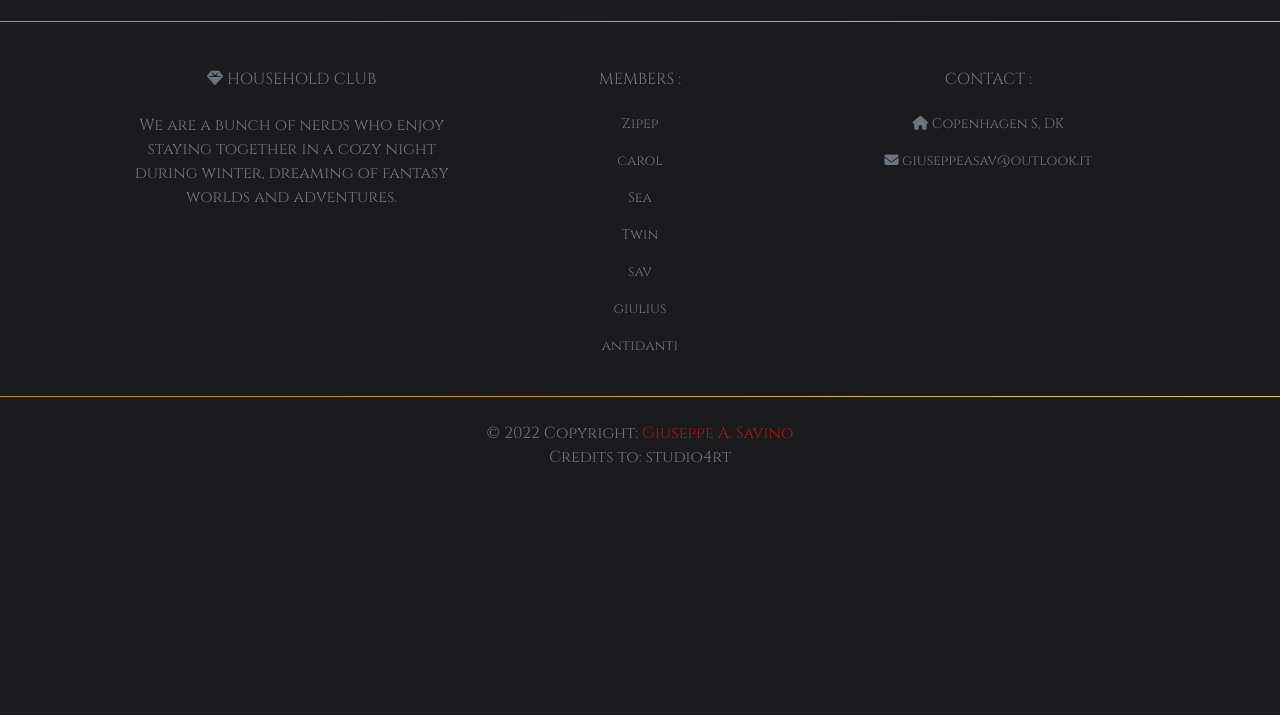
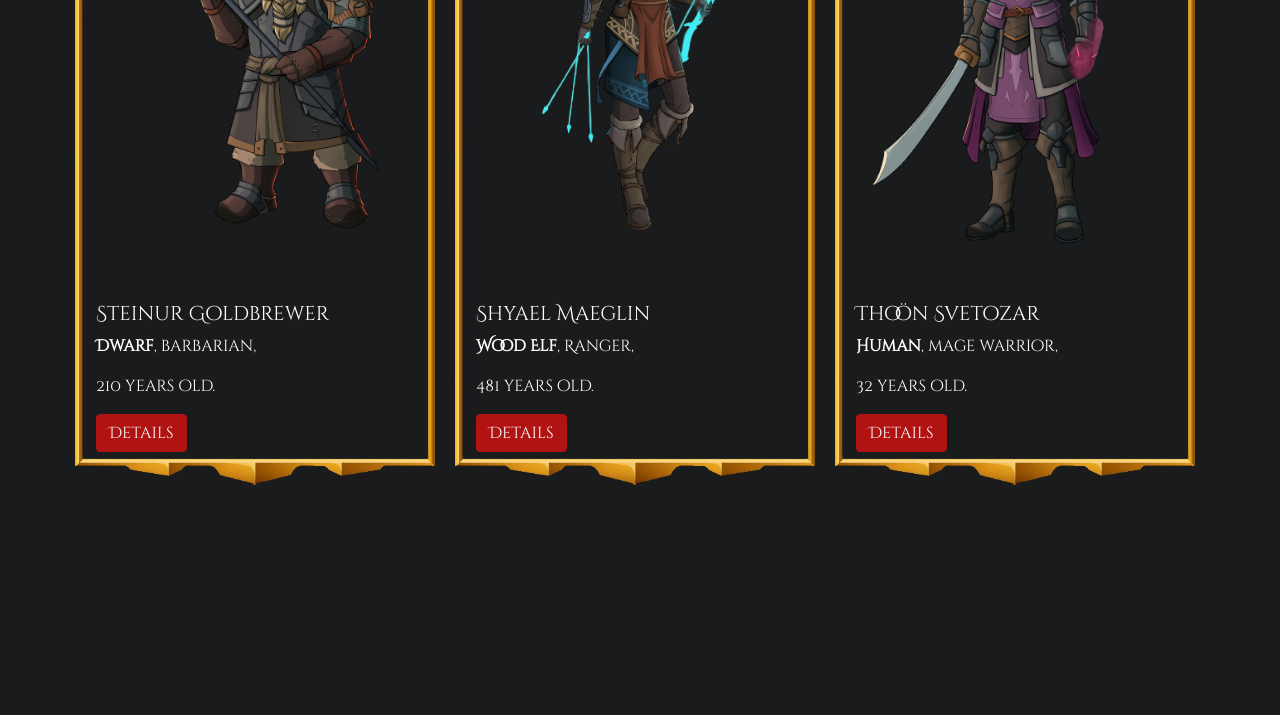
Before and after one commit to Zipep/Household-Club, a website: page src/characters.html in a window 1280 px wide. Shown: the part 761-1476 px from the top of the page. Before the commit the page ends 1270 px from the top, so only its background shows below. Drawn offline with nearby package versions, Linux system fonts and the light colour scheme.

Commit message:
Added style in Characters page and first row of cards

```diff
--- a/src/characters.html
+++ b/src/characters.html
@@ -19,7 +19,9 @@
     crossorigin="anonymous" referrerpolicy="no-referrer" />
     <link rel="stylesheet" href="css/style.css">
     <link rel="icon" type="image/x-icon" href="assets/favicon/giphy.gif">
-    <script src="https://cdnjs.cloudflare.com/ajax/libs/jquery/3.6.0/jquery.min.js" type="text/javascript"></script>
+    <script src="https://cdnjs.cloudflare.com/ajax/libs/gsap/3.11.3/gsap.min.js" defer></script>
+    <script src="https://cdnjs.cloudflare.com/ajax/libs/gsap/3.11.3/ScrollTrigger.min.js" defer></script>
+    <script src="js/javascript_2.js" defer></script>
     <title>Characters</title>
 </head>
 <body>
@@ -64,7 +66,42 @@
             </div>
         </div>
     </div>
-
+    <div class="container">
+      <div class="row justify-content-around" id="cardRow1">
+        <div class="col-12 col-md-4">
+          <div class="carta">
+              <img class="img-fluid carta-img-top" src="assets/img/dwarf.png" alt="dwarf barbarian" data-toggle="tooltip" data-placement="top" title="Strength & Honor">
+            <div class="carta-corpo">
+            <h5 class="carta-titolo">Steinur Goldbrewer</h5>
+            <p class="carta-testo"><span class="race">Dwarf</span>, barbarian,</p>
+            <p>210 years old.</p>
+            <a href="#headingOne" class="btn btn-primary">Details</a>
+            </div>
+          </div>
+        </div>
+        <div class="col-12 col-md-4">
+          <div class="carta">
+            <img class="img-fluid carta-img-top" src="assets/img/elf.png" alt="elf ranger" data-toggle="tooltip" data-placement="top" title="Dexterity & Kindness">
+            <div class="carta-corpo">
+            <h5 class="carta-titolo">Shyael Maeglin</h5>
+            <p class="carta-testo"><span class="race">Wood Elf</span>, Ranger,</p>
+            <p>481 years old.</p>
+            <a href="#" class="btn btn-primary">Details</a>
+            </div>
+          </div>
+        </div>
+        <div class="col-12 col-md-4">
+          <div class="carta">
+            <img class="img-fluid carta-img-top" src="assets/img/human-mage.png" alt="human mage" data-toggle="tooltip" data-placement="top" title="Wisdom & Deception">
+            <div class="carta-corpo">
+            <h5 class="carta-titolo">Thoön Svetozar</h5>
+            <p class="carta-testo"><span class="race">Human</span>, mage warrior,</p>
+            <p>32 years old.</p>
+            <a href="#" class="btn btn-primary">Details</a>
+            </div>
+          </div>
+        </div>
+      </div>
 
         <!-- Footer -->
 <footer class="text-center text-lg-start text-muted">
@@ -167,12 +204,9 @@
   <!-- Footer -->
 
 <!-- jQuery first, then Popper.js, then Bootstrap JS. -->
-
-<!-- <script src="../node_modules\jquery\dist\jquery.min.js"></script>
-<script src="../node_modules/popper.js/dist/popper.min.js"></script>
-<script src="../node_modules/bootstrap/dist/js/bootstrap.min.js"></script>     -->
-<script src="https://cdn.jsdelivr.net/npm/jquery@3.6.0/dist/jquery.min.js"></script>
-<script src="https://cdnjs.cloudflare.com/ajax/libs/popper.js/2.9.2/umd/popper.min.js"></script>
+<script src="https://cdnjs.cloudflare.com/ajax/libs/jquery/3.6.1/jquery.js" integrity="sha512-CX7sDOp7UTAq+i1FYIlf9Uo27x4os+kGeoT7rgwvY+4dmjqV0IuE/Bl5hVsjnQPQiTOhAX1O2r2j5bjsFBvv/A==" crossorigin="anonymous" referrerpolicy="no-referrer"></script>
+<script src="https://cdnjs.cloudflare.com/ajax/libs/popper.js/1.11.0/umd/popper.min.js"
+integrity="sha384-b/U6ypiBEHpOf/4+1nzFpr53nxSS+GLCkfwBdFNTxtclqqenISfwAzpKaMNFNmj4" crossorigin="anonymous"></script>
 <script src="https://cdn.jsdelivr.net/npm/bootstrap@4.6.1/dist/js/bootstrap.js"></script>
 </body>
 </html>
--- a/src/scss/style.scss
+++ b/src/scss/style.scss
@@ -303,8 +303,31 @@ $dropdown-border-color: transparent;
 }
 //<------------------------- CHARACHTERS.HTML .SCSS FILE ------------------------------------------------------------->
 
+.carta{
+    opacity: 1;
+    width: 100%;
+    height: auto;
+    color: #fff;
+    background-color: #1a1b1d;
+    // padding: 50px 0px 50px 0px;
+    border: 0.1px solid transparent;
+    border-image: url(../assets/background_assets/cornice_pg_oro.jpg);
+    border-image-width: 30px;
+    border-image-slice: 85;
+    border-image-outset: 0px 0px 10px 10px;
+    border-image-repeat: stretch;
+}
+#cardRow1{
+    margin-top: 15%;
+}
+.carta-corpo{
+    padding: 0px 5px 22px 10px;
+}
+.race{
+    font-weight: bold;
+}
 
-// Footer ---
+// Footer --------->
 #music_player button{
     background-color: $bg-color;
     border: none;
```
Also changed, not shown: src/assets/background_assets/cornice_pg_oro.jpg (added), src/assets/img/dwarf.png (added), src/assets/img/elf.png (added), src/assets/img/human-mage.png (added), src/css/style.css.
